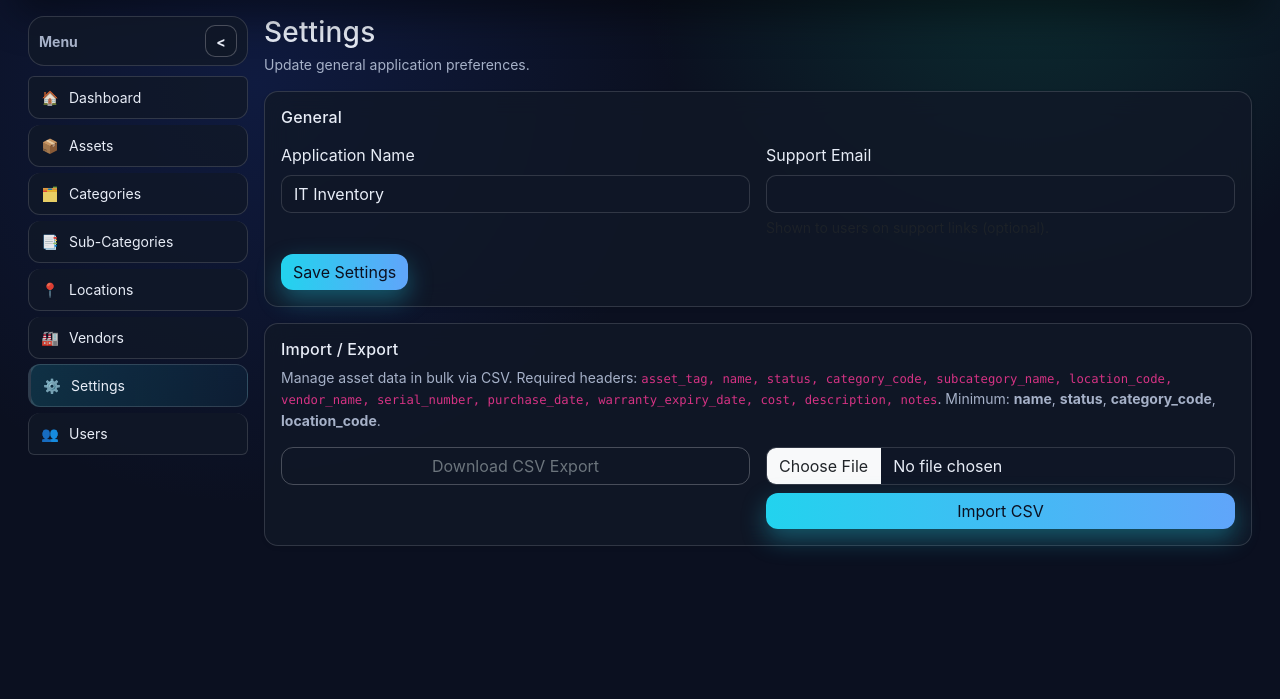
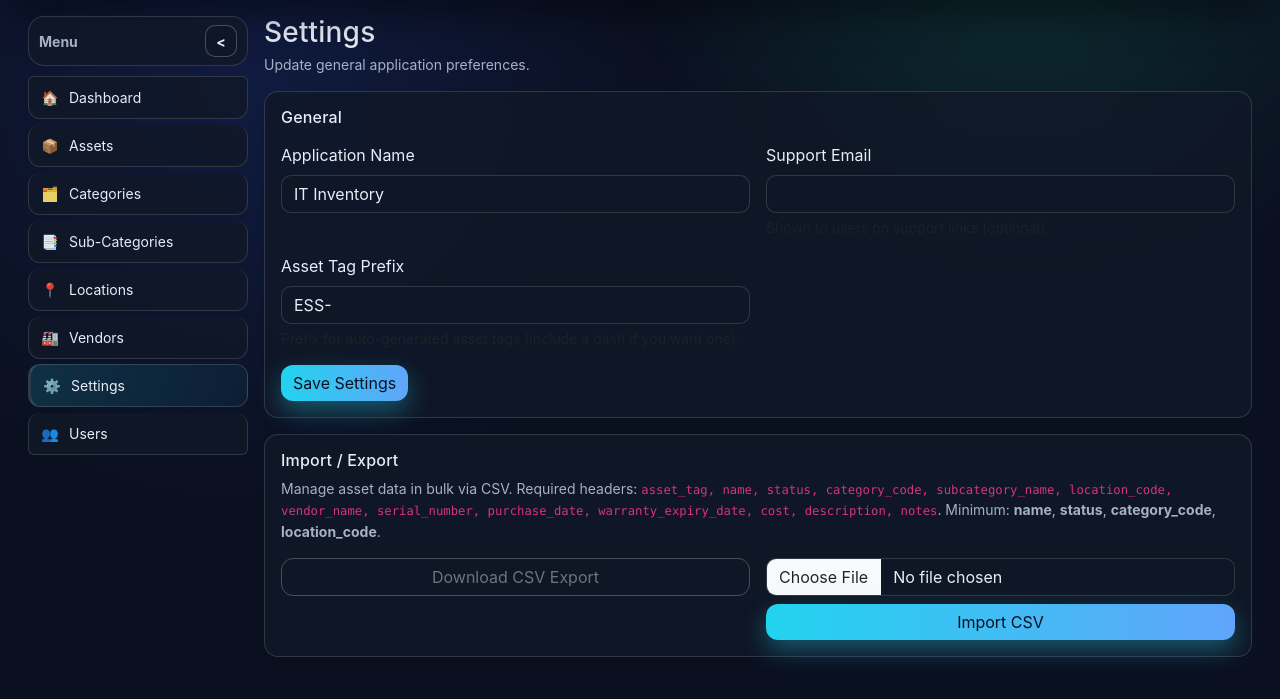
Before and after one commit to ItsCryp7iC/inventory-management-app, a Flask app: page /settings/ in a window 1280 px wide. Shown: the part 77-776 px from the top of the page. Run offline with Flask 3, Linux system fonts and the light colour scheme; the visitor is signed in with stand-in values (Sample User, id 1); data that the repository does not hold is empty; some libraries are stand-ins or nearby versions.

Commit message:
Add configurable asset tag prefix in Settings and updated asset tag generation to use the saved prefix.

```diff
--- a/app/assets/routes.py
+++ b/app/assets/routes.py
@@ -13,7 +13,7 @@ from sqlalchemy import func
 from . import bp
 from .forms import AssetForm
 from app.extensions import db
-from app.models import Asset, Location, Category, SubCategory, Vendor, AssetEvent, AssetTagSequence
+from app.models import Asset, Location, Category, SubCategory, Vendor, AssetEvent, AssetTagSequence, Setting
 from app.auth.decorators import admin_required
 
 
@@ -21,13 +21,26 @@ from app.auth.decorators import admin_required
 # Helpers
 # ----------------------------
 
+def _company_prefix() -> str:
+    """
+    Retrieve the asset tag prefix from settings. Strips trailing dashes/spaces
+    and uppercases for consistency. Defaults to ESS.
+    """
+    setting = Setting.query.filter_by(key="asset_tag_prefix").first()
+    prefix = (setting.value if setting else "ESS").strip() if setting else "ESS"
+    if prefix.endswith("-"):
+        prefix = prefix[:-1]
+    if not prefix:
+        prefix = "ESS"
+    return prefix.upper()
+
 def _max_existing_seq_for_office_year(office_code: str, year: int) -> int:
     """
     Scan existing asset tags to find the max sequence for an office/year.
     This is used to initialize/repair the counter when the sequence table is
     created after assets already exist.
     """
-    company_prefix = "ESS"
+    company_prefix = _company_prefix()
     year_str = str(year)
     max_seq = 0
 
@@ -132,7 +145,7 @@ def generate_asset_tag(location: Location, category: Category, year: int) -> str
     Sequencing rule: sequence is per Office+Year (shared across all categories
     for that office/year) and never reuses numbers even if assets are deleted.
     """
-    company = "ESS"
+    company = _company_prefix()
 
     office_code = (location.code or "").strip().upper()
     cat_code = (category.code or "").strip().upper()
--- a/app/settings/routes.py
+++ b/app/settings/routes.py
@@ -30,6 +30,11 @@ def set_setting_value(key: str, value):
 class GeneralSettingsForm(FlaskForm):
     app_name = StringField("Application Name", validators=[DataRequired(), Length(max=150)])
     support_email = StringField("Support Email", validators=[Optional(), Email(), Length(max=150)])
+    asset_tag_prefix = StringField(
+        "Asset Tag Prefix",
+        validators=[DataRequired(), Length(max=20)],
+        description="Prefix used when auto-generating asset tags (e.g., ESS-)."
+    )
     submit = SubmitField("Save Settings")
 
 
@@ -42,6 +47,10 @@ def general_settings():
     if form.validate_on_submit():
         set_setting_value("app_name", form.app_name.data.strip())
         set_setting_value("support_email", form.support_email.data.strip() or None)
+        prefix_val = form.asset_tag_prefix.data.strip()
+        if not prefix_val.endswith("-"):
+            prefix_val = f"{prefix_val}-"
+        set_setting_value("asset_tag_prefix", prefix_val)
         db.session.commit()
         flash("Settings saved.", "success")
         return redirect(url_for("settings.general_settings"))
@@ -49,6 +58,7 @@ def general_settings():
     if not form.is_submitted():
         form.app_name.data = get_setting_value("app_name", "IT Inventory")
         form.support_email.data = get_setting_value("support_email", "")
+        form.asset_tag_prefix.data = get_setting_value("asset_tag_prefix", "ESS-")
 
     from app.assets.routes import EXPORT_HEADERS
 
--- a/app/templates/settings/index.html
+++ b/app/templates/settings/index.html
@@ -29,6 +29,15 @@
                 {{ form.support_email(class="form-control") }}
                 <div class="form-text">Shown to users on support links (optional).</div>
                 {% for err in form.support_email.errors %}
+                    <div class="text-danger small">{{ err }}</div>
+                {% endfor %}
+            </div>
+
+            <div class="col-12 col-md-6">
+                <label class="form-label">{{ form.asset_tag_prefix.label }}</label>
+                {{ form.asset_tag_prefix(class="form-control") }}
+                <div class="form-text">Prefix for auto-generated asset tags (include a dash if you want one).</div>
+                {% for err in form.asset_tag_prefix.errors %}
                     <div class="text-danger small">{{ err }}</div>
                 {% endfor %}
             </div>
```
